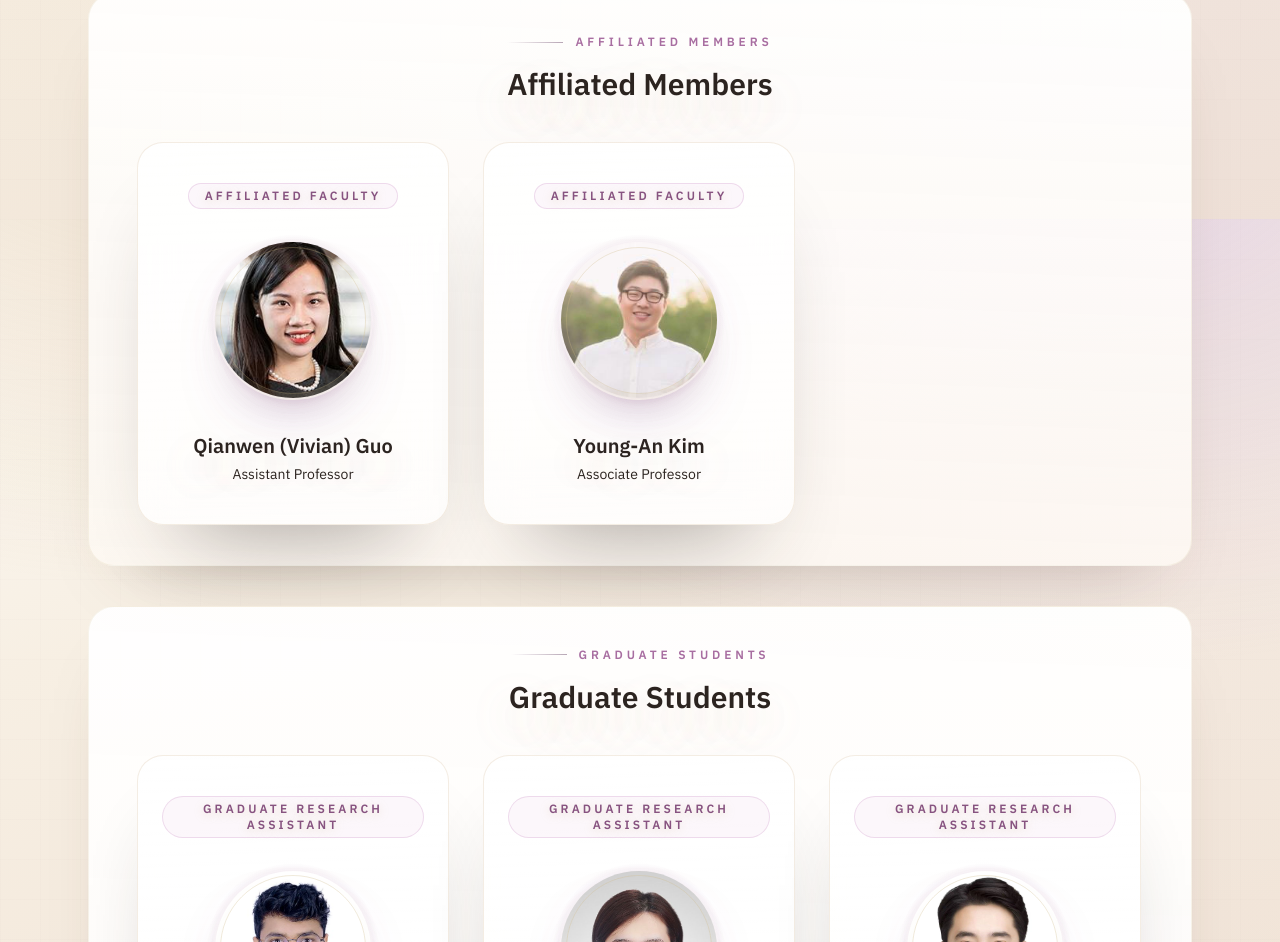
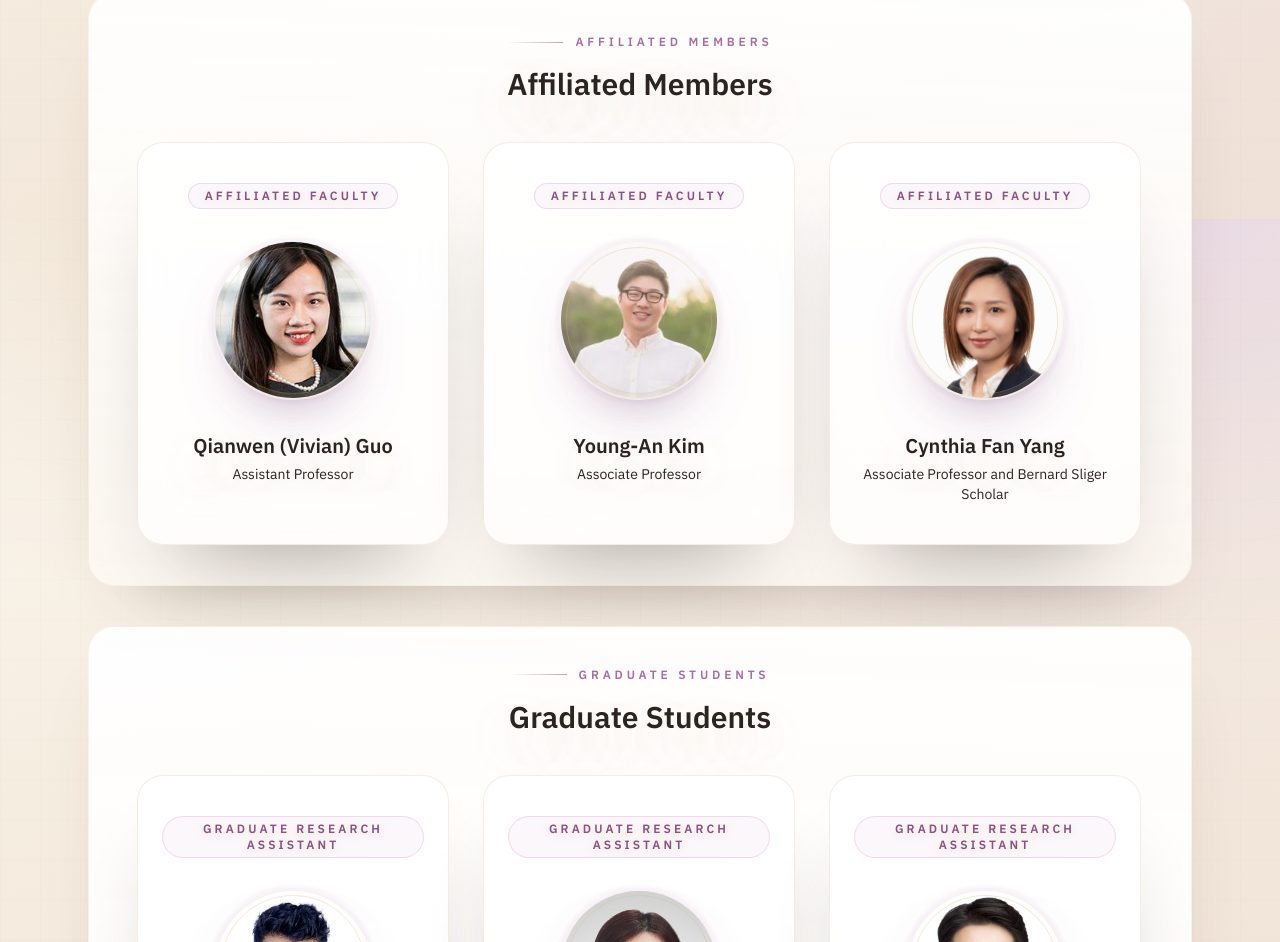
Before and after one commit to jimmg35/sdsc-client-next, a Next.js app: page /member in a window 1280 px wide. Shown: the part 2181-3123 px from the top of the page. Built offline with nearby package versions, Linux system fonts and the light colour scheme.

Commit message:
chore: add yang's profile

```diff
--- a/src/app/(root)/member/page.tsx
+++ b/src/app/(root)/member/page.tsx
@@ -31,7 +31,8 @@ export default function Member() {
 
   const affiliatedMembers = collectMembers([
     getMemberById('qianwen-guo'),
-    getMemberById('young-an-kim')
+    getMemberById('young-an-kim'),
+    getMemberById('cynthia-fan-yang')
   ]);
 
   return (
--- /dev/null
+++ b/src/contents/members/cynthia-fan-yang/biography.mdx
@@ -0,0 +1,5 @@
+Cynthia Fan Yang, Ph.D., is an associate professor and Bernard Sliger Scholar in Florida State University's Department of Economics. Based in Bellamy 276, she mentors students and collaborators while advancing quantitative approaches that inform evidence-based economic policy.
+
+Yang's research centers on econometrics and applied econometrics, developing rigorous tools to unpack how markets and public programs perform in practice. She earned her doctorate in economics from the University of Southern California in 2018, and partners across disciplines to translate statistical insights into actionable recommendations for decision makers.
+
+She welcomes inquiries from colleagues, students, and community partners at [cynthia.yang@fsu.edu](mailto:cynthia.yang@fsu.edu) and shares updates on her work at [https://sites.google.com/site/cynthiafanyang/](https://sites.google.com/site/cynthiafanyang/).
--- /dev/null
+++ b/src/contents/members/cynthia-fan-yang/meta.json
@@ -0,0 +1,26 @@
+{
+  "id": "cynthia-fan-yang",
+  "name": "Cynthia Fan Yang",
+  "title": "Associate Professor and Bernard Sliger Scholar",
+  "department": "Department of Economics",
+  "email": "cynthia.yang@fsu.edu",
+  "thumbnail": "/img/avatar/cynthia-yang.jpg",
+  "centerRole": "Affiliated Faculty",
+  "googleScholar": "https://scholar.google.com/citations?view_op=search_authors&mauthors=Cynthia+Fan+Yang",
+  "education": [
+    {
+      "degree": "Ph.D.",
+      "field": "Economics",
+      "institution": "University of Southern California",
+      "year": 2018
+    }
+  ],
+  "honor": [],
+  "selectedPublications": [],
+  "courseTaught": [],
+  "aoi": [
+    "Econometrics",
+    "Applied Econometrics"
+  ],
+  "professionalExperience": []
+}
```
Also changed, not shown: public/img/avatar/cynthia-yang.jpg (added).
